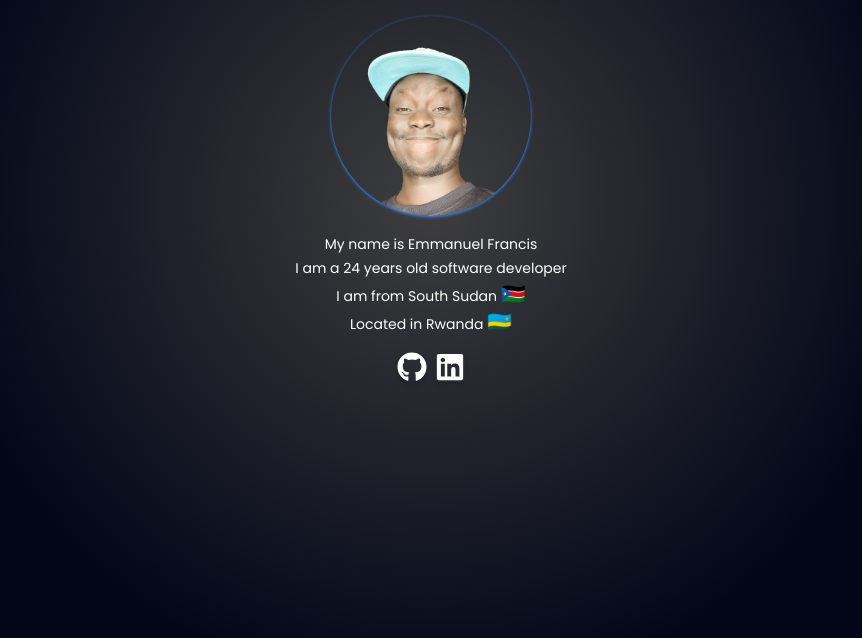
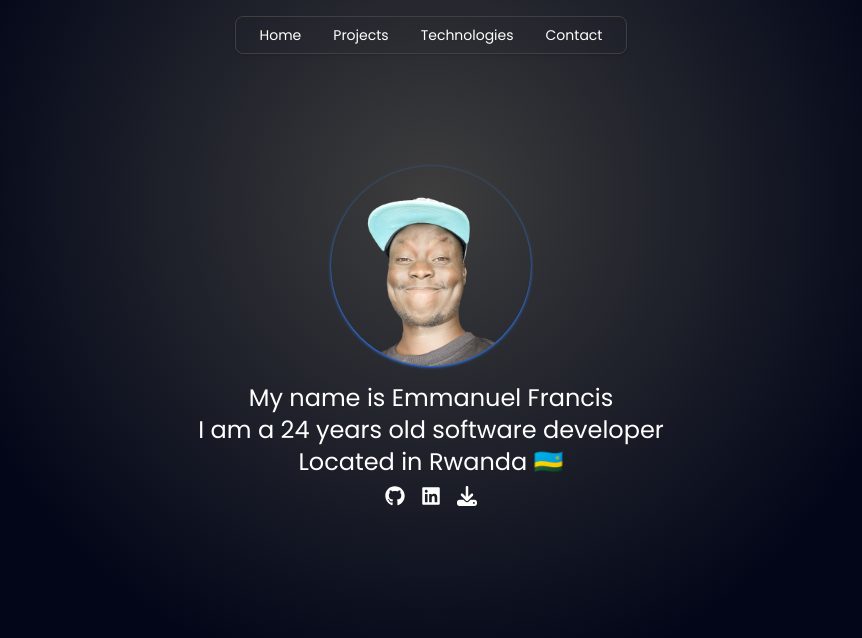
Before and after one commit to emmafrancis09/portfolio, a Next.js app: page / in a window 1280 px wide. Shown: the top 638 px of the page, without its empty margins (209-1071 px from the left). Built offline with nearby package versions, Linux system fonts and the light colour scheme.

Commit message:
implement navigation component

```diff
--- /dev/null
+++ b/src/app/contact/page.tsx
@@ -0,0 +1,33 @@
+import React from "react";
+
+const page = () => {
+  return (
+    <div className="flex items-center justify-center flex-col">
+      <h1 className="pb-4 text-4xl">Contact Me</h1>
+      <form className="flex flex-col items-center py-4 text-neutral-300">
+        <input
+          type="text"
+          placeholder="John Doe"
+          className="outline-none border my-2 rounded-lg py-2 px-2 w-72 border-neutral-600"
+        />
+        <input
+          type="email"
+          placeholder="johndoe@gmail.com"
+          className="outline-none border my-2 rounded-lg py-2 px-2 w-72 border-neutral-600"
+        />
+        <textarea
+          placeholder="Leave a comment"
+          className="border rounded-lg py-2 px-2 w-72 my-2 h-32 outline-none border-neutral-600"
+        />
+        <button
+          type="button"
+          className="border-neutral-600 border my-2 py-2 w-32 rounded-md shadow active:opacity-60 cursor-pointer transition-all"
+        >
+          Send
+        </button>
+      </form>
+    </div>
+  );
+};
+
+export default page;
--- a/src/app/page.tsx
+++ b/src/app/page.tsx
@@ -1,10 +1,10 @@
 import Image from "next/image";
 import React from "react";
 import { FaGithub, FaLinkedin } from "react-icons/fa";
+import { FaDownload } from "react-icons/fa6";
 
 const page = () => {
   return (
-    <div>
     <div className="flex items-center justify-center flex-col py-4">
       <Image
         src={"/Filthii.png"}
@@ -13,24 +13,17 @@ const page = () => {
         height={4032}
         className="rounded-full object-cover  w-[200px] h-[200px] shadow shadow-blue-500 cursor-pointer hover:shadow-neutral-600 transition-all"
       />
-        <h1 className="py-4 text-sm flex items-center justify-center flex-col leading-6">
+      <h1 className="pt-4 text-2xl flex items-center justify-center flex-col">
         <p>
           My name is <span className="font-semi-bold">Emmanuel Francis</span>
         </p>
         <p>I am a 24 years old software developer</p>
-          <p>
-            I am from South Sudan <span className="text-xl">🇸🇸</span>
-          </p>
-          <p>
-            Located in Rwanda <span className="text-xl">🇷🇼</span>
-          </p>
+        <p>Located in Rwanda 🇷🇼</p>
       </h1>
-        <div>
-          <div className="flex items-center justify-center gap-2 text-3xl">
-            <FaGithub className="cursor-pointer hover:shadow-blue-600 shadow-md transition-all rounded-full" />
-            <FaLinkedin className="cursor-pointer hover:shadow-blue-600 shadow-md transition-all" />
-          </div>
-        </div>
+      <div className="flex items-center justify-start gap-4 text-xl py-2">
+        <FaGithub className="cursor-pointer active:opacity-45" />
+        <FaLinkedin className="cursor-pointer active:opacity-45" />
+        <FaDownload className="cursor-pointer active:opacity-45" />
       </div>
     </div>
   );
--- /dev/null
+++ b/src/app/projects/page.tsx
@@ -0,0 +1,11 @@
+import React from "react";
+
+const page = () => {
+  return (
+    <div>
+      <h1 className="text-4xl">Projects</h1>
+    </div>
+  );
+};
+
+export default page;
--- /dev/null
+++ b/src/app/technologies/page.tsx
@@ -0,0 +1,24 @@
+import React from "react";
+import { BiLogoTailwindCss, BiLogoTypescript } from "react-icons/bi";
+import { FaCss3, FaHtml5, FaReact } from "react-icons/fa";
+import { IoLogoJavascript } from "react-icons/io";
+import { RiNextjsFill } from "react-icons/ri";
+
+const page = () => {
+  return (
+    <div className="flex items-center justify-center flex-col">
+      <h1 className="text-4xl">Technologies</h1>
+      <div className="flex items-center justify-center pt-16 text-6xl gap-4">
+        <FaHtml5 />
+        <FaCss3 />
+        <IoLogoJavascript />
+        <FaReact />
+        <BiLogoTailwindCss />
+        <RiNextjsFill />
+        <BiLogoTypescript />
+      </div>
+    </div>
+  );
+};
+
+export default page;
--- a/src/components/Container.tsx
+++ b/src/components/Container.tsx
@@ -1,4 +1,5 @@
 import React from "react";
+import NavPages from "./pages/NavPages";
 
 interface ContainerProps {
   children: React.ReactNode;
@@ -8,7 +9,10 @@ const Container: React.FC<ContainerProps> = ({ children }) => {
   return (
     <div className="relative h-full w-full bg-slate-950 min-h-screen">
       <div className="absolute bottom-0 left-0 right-0 top-0 bg-[radial-gradient(circle_500px_at_50%_200px,#3e3e3e,transparent)] text-white font-[poppins]">
-        {children}
+        <div className="flex items-center justify-center flex-col">
+          <NavPages />
+          <div className="pt-24"> {children}</div>
+        </div>
       </div>
     </div>
   );
--- /dev/null
+++ b/src/components/pages/NavPages.tsx
@@ -0,0 +1,43 @@
+import Link from "next/link";
+import React from "react";
+
+const PagesLinks = [
+  {
+    label: "Home",
+    href: "/",
+  },
+  {
+    label: "Projects",
+    href: "/projects",
+  },
+  {
+    label: "Technologies",
+    href: "/technologies",
+  },
+  {
+    label: "Contact",
+    href: "/contact",
+  },
+];
+
+const NavPages = () => {
+  return (
+    <div className="flex items-center justify-center">
+      <nav>
+        {
+          <ul className="flex items-center space-x-8 py-[8px] shadow-sm hover:shadow-blue-900 mt-4 border border-neutral-700 px-6 rounded-lg transition-all text-sm">
+            {PagesLinks.map((link) => (
+              <Link href={link.href} key={link.href}>
+                <li className="cursor-pointer active:opacity-45">
+                  {link.label}
+                </li>
+              </Link>
+            ))}
+          </ul>
+        }
+      </nav>
+    </div>
+  );
+};
+
+export default NavPages;
```
Lines whose indentation alone changed are shown as unchanged.
